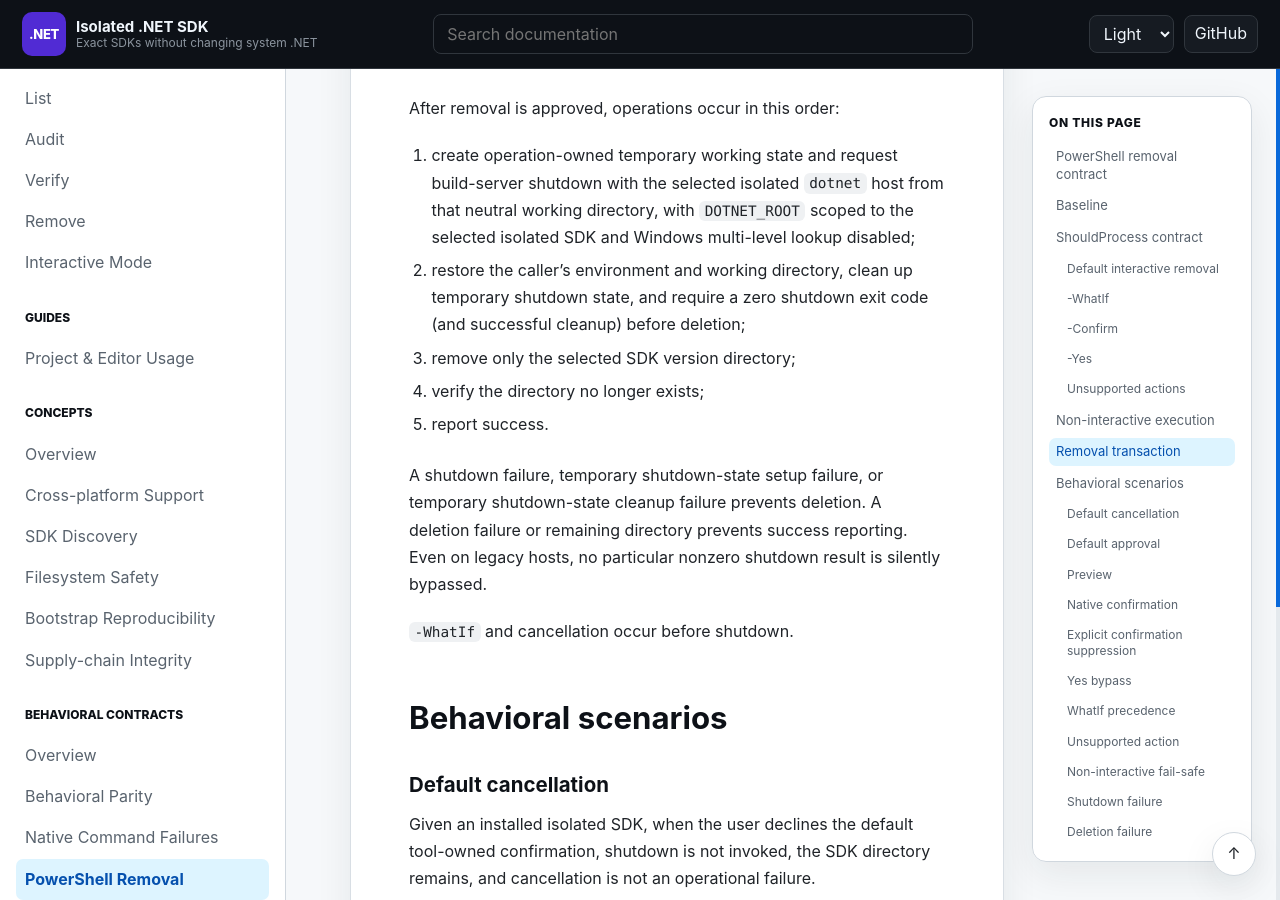
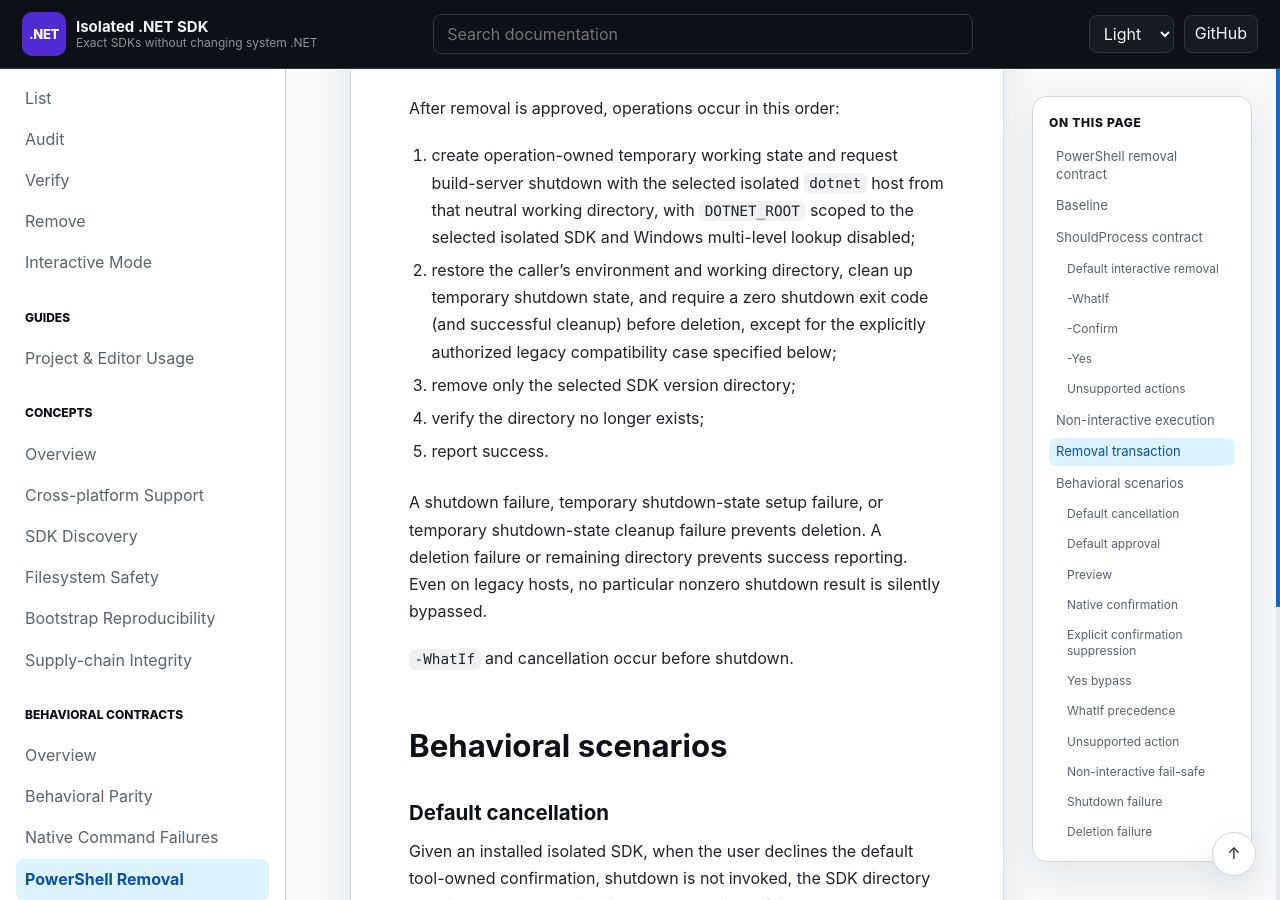
Before and after one commit to infoconex/isolated-dotnet-sdk, a Jekyll site: the page built from docs/contracts/powershell-removal.md, in a window 1280 px wide and 900 px high, scrolled down 3105 px. Built offline with Jekyll 4.4.1, drawn with Linux system fonts in a browser that asks for light colours; our own code applies the rules of GitHub Pages for plain Markdown files.

Commit message:
docs: align removal safety and parity contracts for historical opt-in (#161)

```diff
--- a/docs/contracts/powershell-removal.md
+++ b/docs/contracts/powershell-removal.md
@@ -73,7 +73,7 @@ Non-interactive execution is fail-safe:
 After removal is approved, operations occur in this order:
 
 1. create operation-owned temporary working state and request build-server shutdown with the selected isolated `dotnet` host from that neutral working directory, with `DOTNET_ROOT` scoped to the selected isolated SDK and Windows multi-level lookup disabled;
-2. restore the caller's environment and working directory, clean up temporary shutdown state, and require a zero shutdown exit code (and successful cleanup) before deletion;
+2. restore the caller's environment and working directory, clean up temporary shutdown state, and require a zero shutdown exit code (and successful cleanup) before deletion, except for the explicitly authorized legacy compatibility case specified below;
 3. remove only the selected SDK version directory;
 4. verify the directory no longer exists;
 5. report success.
```
